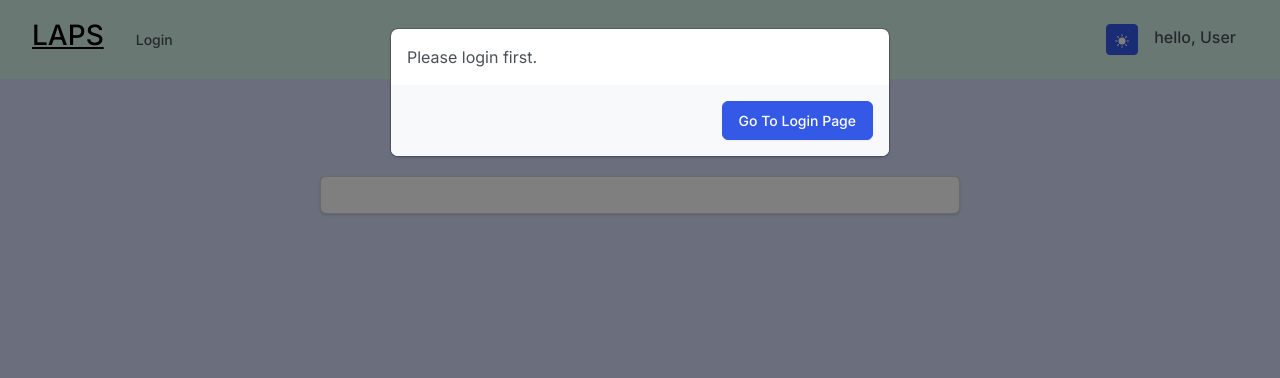
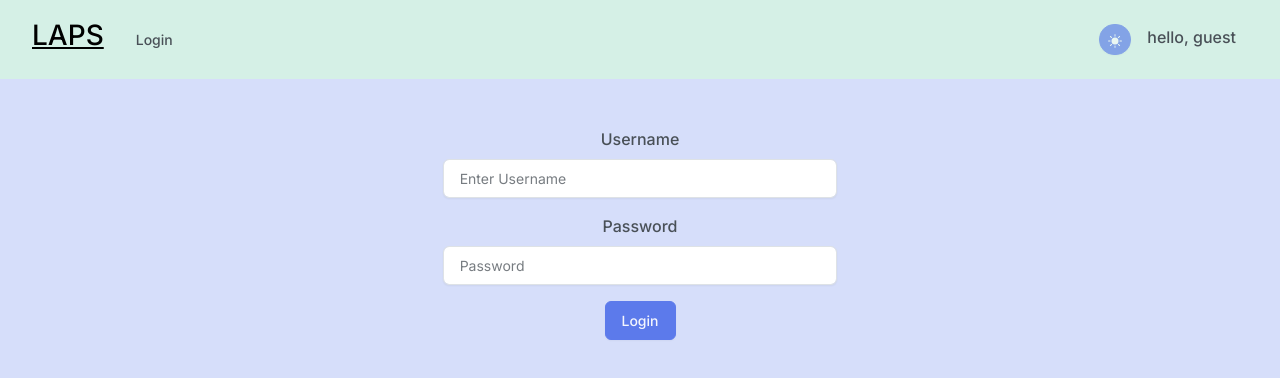
Before and after one commit to Qibaoooo/LAPS, a React (Create React App) app in the folder frontend/: page / in a window 1280 px wide. Shown: the top 378 px of the page. Built offline with nearby package versions, Linux system fonts and the light colour scheme.

Commit message:
better login page

```diff
--- a/frontend/src/App.js
+++ b/frontend/src/App.js
@@ -16,7 +16,7 @@ function App() {
       style={{height:"100vh"}}
     >
       <Routes>
-        <Route path="/" element={<Home />} />
+        <Route path="/" element={<LoginPage />} />
         <Route path="/home" element={<Home />} />
         <Route path="/about" element={<About />} />
         <Route path="/login" element={<LoginPage />} />
--- a/frontend/src/pages/components/myNavBar.js
+++ b/frontend/src/pages/components/myNavBar.js
@@ -1,21 +1,59 @@
 import React, { useEffect, useState } from "react";
-import { Navbar, Container, Nav, NavDropdown, Button } from "react-bootstrap";
+import {
+  Navbar,
+  Container,
+  Nav,
+  NavDropdown,
+  Button,
+  OverlayTrigger,
+  Tooltip,
+} from "react-bootstrap";
 import { getUserinfo } from "../utils/userinfo";
 import { BsFillMoonStarsFill, BsFillSunFill } from "react-icons/bs";
 import { saveColorMode, getColorMode } from "../utils/colorModeSave";
 
 function MyNavBar(props) {
-  let userinfo = getUserinfo();
+  let userinfo;
 
   const [colorMode, setColorMode] = useState("");
+  const [showStaffMenu, setShowStaffMenu] = useState(false);
+  const [showManagerMenu, setShowManagerMenu] = useState(false);
+  const [showaAdminMenu, setShowAdminMenu] = useState(false);
+  const [showLogin, setShowLogin] = useState(true);
+  const [user, setUser] = useState("guest");
 
   useEffect(() => {
     if (getColorMode()) {
-      // console.log("color: ", getColorMode());
       setColorMode(getColorMode());
       document.documentElement.setAttribute("data-bs-theme", colorMode);
     }
   }, [colorMode]);
+
+  useEffect(() => {
+    userinfo = getUserinfo();
+    if (userinfo === null) {
+      // user not logged in, no need to update navbar menus
+      return;
+    }
+
+    // user is logged in, update menus for different roles
+    if (showLogin === true) {
+      setShowLogin(false);
+    }
+    if (showaAdminMenu === false && userinfo.role === "ROLE_admin") {
+      setShowAdminMenu(true);
+    }
+    if (showStaffMenu === false && userinfo.role === "ROLE_staff") {
+      setShowStaffMenu(true);
+    }
+    if (showManagerMenu === false && userinfo.role === "ROLE_manager") {
+      setShowStaffMenu(true);
+      setShowManagerMenu(true);
+    }
+    if (user === "guest") {
+      setUser(userinfo.username);
+    }
+  }, []);
 
   const handleLogout = () => {
     localStorage.removeItem("userinfo");
@@ -47,7 +85,7 @@ function MyNavBar(props) {
             LAPS
           </h3>
         </Navbar.Brand>
-        {userinfo ? (
+        {!showLogin ? (
           <Nav.Link className="mx-3" href="/home">
             Home
           </Nav.Link>
@@ -56,7 +94,7 @@ function MyNavBar(props) {
             Login
           </Nav.Link>
         )}
-        {userinfo && (
+        {showStaffMenu && (
           <NavDropdown className="mx-3" title="Staff" id="basic-nav-dropdown">
             <NavDropdown.Item href="/staff/leave/list">
               View Leave Applications
@@ -73,18 +111,49 @@ function MyNavBar(props) {
             {/* <NavDropdown.Divider /> */}
           </NavDropdown>
         )}
+        {showManagerMenu && (
+          <NavDropdown className="mx-3" title="Manager" id="basic-nav-dropdown">
+            <NavDropdown.Item href="/manager/?">TO BE CHANGED</NavDropdown.Item>
+            <NavDropdown.Item href="/manager/?">TO BE CHANGED</NavDropdown.Item>
+            <NavDropdown.Item href="/manager/?">TO BE CHANGED</NavDropdown.Item>
+            <NavDropdown.Item href="/manager/?">TO BE CHANGED</NavDropdown.Item>
+          </NavDropdown>
+        )}
+        {showaAdminMenu && (
+          <NavDropdown className="mx-3" title="Admin" id="basic-nav-dropdown">
+            <NavDropdown.Item href="/admin/?">TO BE CHANGED</NavDropdown.Item>
+            <NavDropdown.Item href="/admin/?">TO BE CHANGED</NavDropdown.Item>
+            <NavDropdown.Item href="/admin/?">TO BE CHANGED</NavDropdown.Item>
+            <NavDropdown.Item href="/admin/?">TO BE CHANGED</NavDropdown.Item>
+          </NavDropdown>
+        )}
       </Container>
       <Container
         className="justify-content-end mx-3"
         style={{ alignItems: "end" }}
       >
-        <Button size="sm" onClick={onClickColorModeButton}>
-          {colorMode === "light" ? <BsFillMoonStarsFill /> : <BsFillSunFill />}
-        </Button>
+        <OverlayTrigger
+          key="colorModeButton"
+          placement="bottom"
+          overlay={<Tooltip id={`tooltip-colorModeButton`}>Toggle Light/Dark</Tooltip>}
+        >
+          <Button
+            style={{ borderRadius: "15px" }}
+            className="opacity-50"
+            size="sm"
+            onClick={onClickColorModeButton}
+          >
+            {colorMode === "light" ? (
+              <BsFillMoonStarsFill />
+            ) : (
+              <BsFillSunFill />
+            )}
+          </Button>
+        </OverlayTrigger>
         <h6 className="mx-3" href="">
-          hello, {userinfo ? userinfo.username : "User"}
+          hello, {user}
         </h6>
-        {userinfo && (
+        {!showLogin && (
           <h6 onClick={handleLogout}>
             <a href="">logout</a>
           </h6>
--- a/frontend/src/pages/login.js
+++ b/frontend/src/pages/login.js
@@ -20,8 +20,6 @@ function LoginPage() {
       // alr logged in, redirect
       if (getUserinfo().role === "staff") {
         window.location.href = "/staff";
-      } else {
-        window.location.href = "/";
       }
     }
   }, []);
@@ -32,9 +30,8 @@ function LoginPage() {
       .then((response) => {
         if (response.status == 200) {
           console.log(JSON.stringify(response.data.username));
-          alert(JSON.stringify(response.data))
           setUserinfo(response.data);
-          window.location.href = "/staff";
+          window.location.href = "/home";
         } else {
           setAlertMsg(JSON.stringify(response));
           setShowAlert(true);
@@ -75,6 +72,7 @@ function LoginPage() {
           </Form.Group>
           <div>
             <Button
+              className="opacity-75"
               type="submit"
               onClick={onFormSubmit}
               style={{ maxWidth: "100px" }}
```
